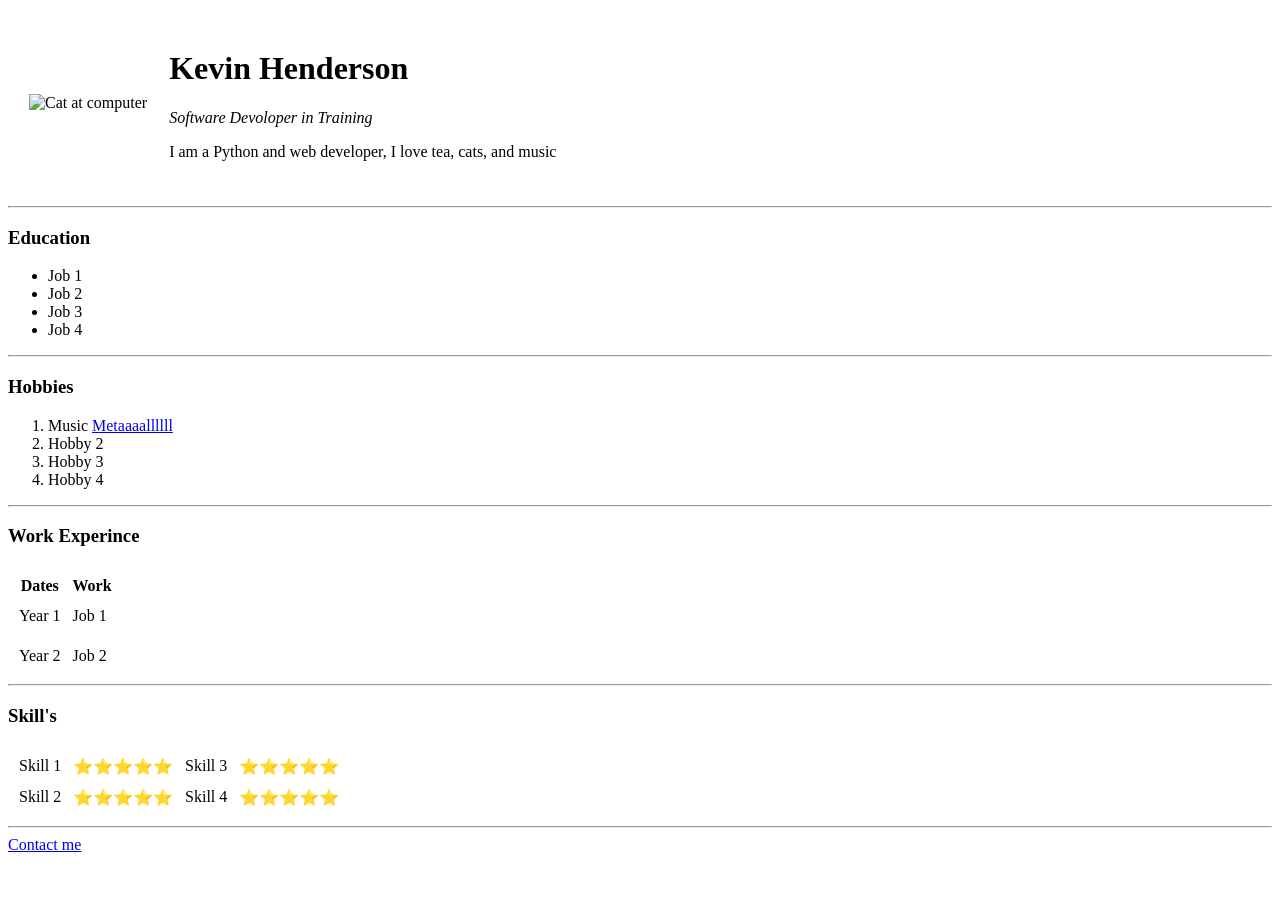
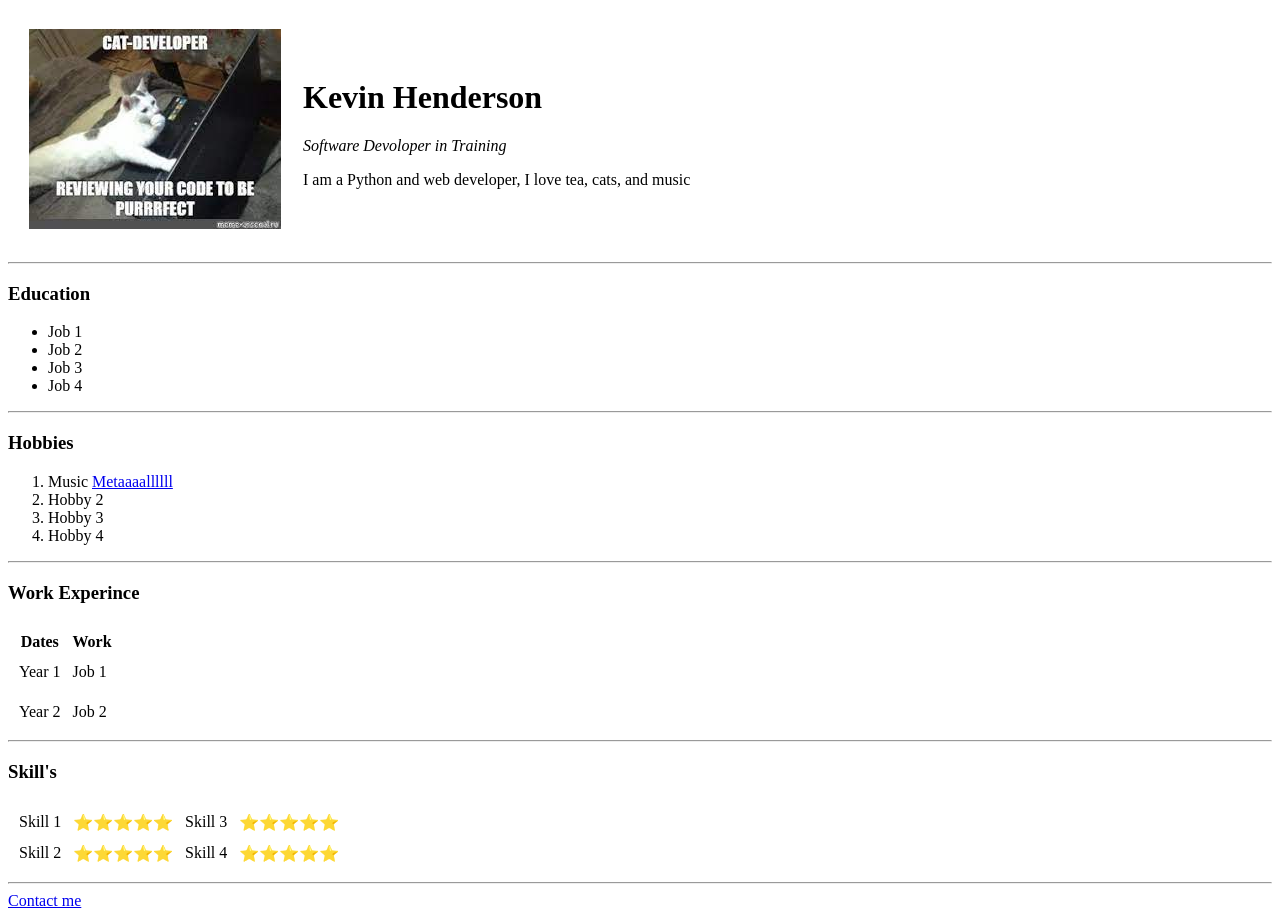
Before and after one commit to Kex28/cv, a plain HTML site: page index.html in a window 1280 px wide. Before the commit the page ends 862 px from the top, so only its background shows below. Drawn offline with Linux system fonts and the light colour scheme; the site is published under a folder, as on GitHub Pages, so addresses that start at the root find nothing.

Commit message:
Update index.html

```diff
--- a/index.html
+++ b/index.html
@@ -8,7 +8,7 @@
 
 <body>
   <table cellspacing=20>
-    <td><img src="/images/catprogrammer.jpeg" alt="Cat at computer"></td>
+    <td><img src="./images/catprogrammer.jpeg" alt="Cat at computer"></td>
     <td>    <h1>Kevin Henderson</h1><p><em>Software Devoloper in Training</em></p>
       <p>I am a Python and web developer, I love tea, cats, and music</p></td>
   </table>
```
